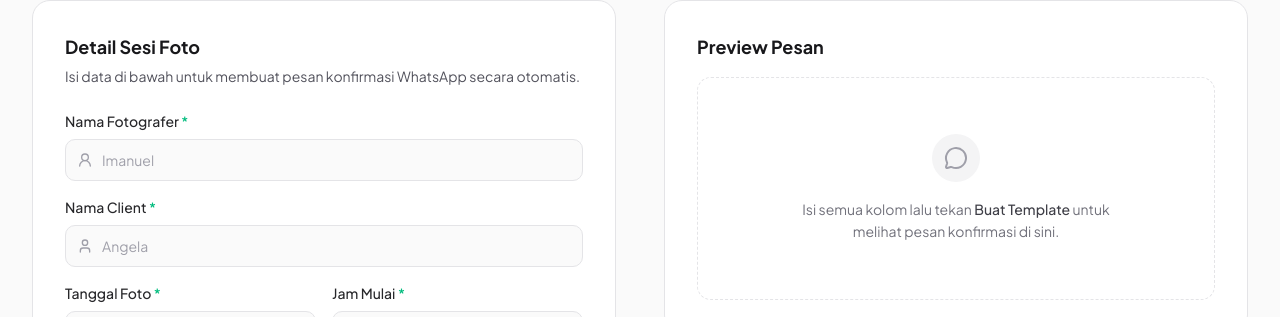
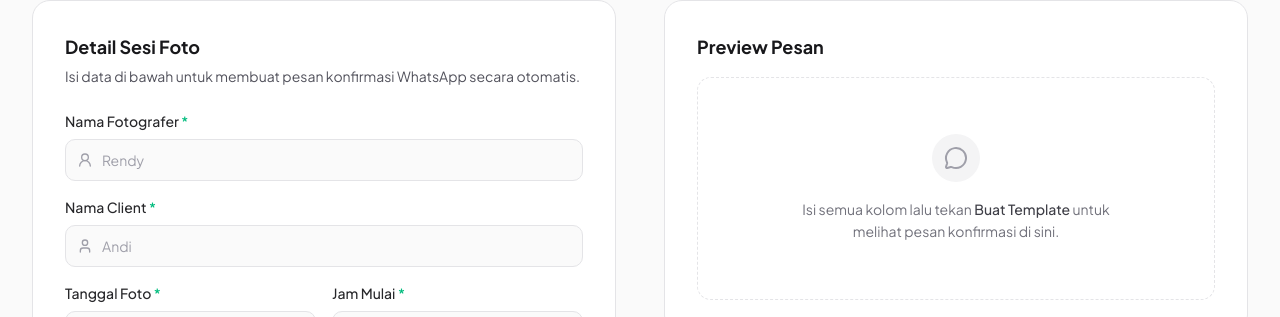
Before and after one commit to ardiansetya/foto-booking, a Next.js app: page /format-chat-client in a window 1280 px wide. Shown: the part 389-706 px from the top of the page. Built offline with nearby package versions, Linux system fonts and the light colour scheme.

Commit message:
change placeholder chat generator

```diff
--- a/src/components/format-chat/ChatGenerator.tsx
+++ b/src/components/format-chat/ChatGenerator.tsx
@@ -42,14 +42,14 @@ const FIELDS: {
   {
     key: "photographer",
     label: "Nama Fotografer",
-    placeholder: "Imanuel",
+    placeholder: "Rendy",
     type: "text",
     icon: UserRound,
   },
   {
     key: "clientName",
     label: "Nama Client",
-    placeholder: "Angela",
+    placeholder: "Andi",
     type: "text",
     icon: User,
   },
```
